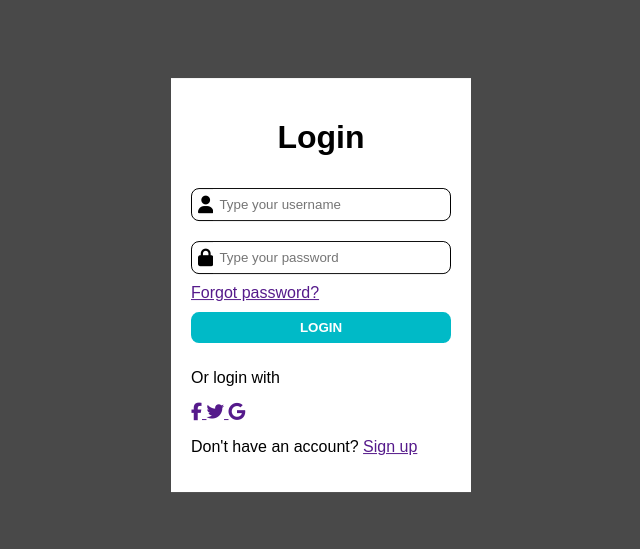
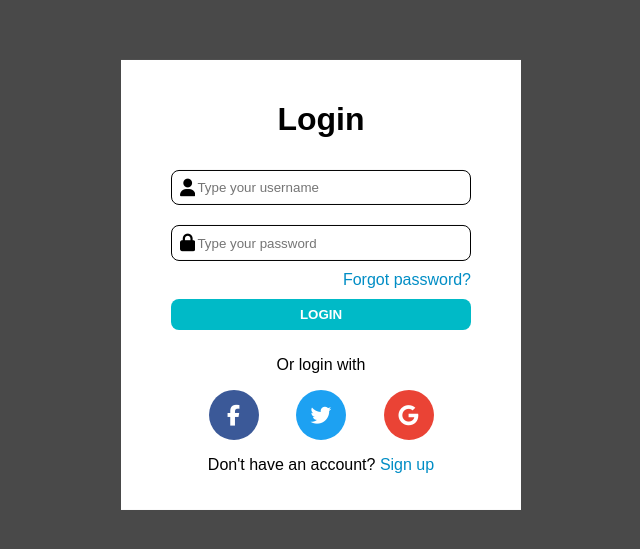
Before and after one commit to adrian-villamil/login-form, a plain HTML site: page index.html in a window 1280 px wide. Shown: the part 115-664 px from the top of the page, without its empty margins (319-959 px from the left). Drawn offline with Linux system fonts and the light colour scheme.

Commit message:
Agregué estilos a los íconos y a los nuevos enlaces de 'olvidó contraseña' y 'registrarse', pero aún así falta agregar más estilos al login para que se vea más presentable

```diff
--- a/css/index.css
+++ b/css/index.css
@@ -10,9 +10,9 @@ body {
 .contenedor {
     display: flex;
     flex-direction: column;
-    width: 300px;
+    width: 400px;
     background-color: white;
-    padding: 20px;
+    padding: 20px 50px;
     margin: auto;
     position: absolute;
     top: 50%;
@@ -25,7 +25,6 @@ h1 {
 }
 
 .inputs {
-    padding: 8px 6px;
     width: 100%;
     border: none;
 }
@@ -39,20 +38,63 @@ h1 {
     flex-direction: row;
     align-items: center;
     margin: 10px 0;
-    padding: 0 6px;
+    padding: 8px;
     border: 1px solid black;
     border-radius: 8px;
+}
+
+a {
+    text-align: end;
+    color: rgb(0, 141, 197);
+    text-decoration: none;
 }
 
 .login-button {
     cursor: pointer;
     font-weight: bold;
     margin: 10px 0;
+    padding: 8px;
     background-color: rgb(0, 186, 199);
     color: white;
     border-radius: 8px;
 }
 
-i {
+p {
+    text-align: center;
+}
+
+.fa-user, .fa-lock {
     font-size: 1.1em;
 }
+
+.iconos {
+    display: flex;
+    justify-content: space-evenly;
+}
+
+.iconos-social {
+    display: flex;
+    justify-content: center;
+    align-items: center;
+    text-decoration: none;
+    width: 50px;
+    height: 50px;
+    border-radius: 50%;
+    color: white;
+}
+
+.iconos-social:nth-child(1) {
+    background-color: rgb(59, 89, 152);
+}
+
+.iconos-social:nth-child(2) {
+    background-color: rgb(29, 161, 242);
+}
+
+.iconos-social:nth-child(3) {
+    background-color: rgb(234, 67, 53);
+}
+
+.fab {
+    font-size: 1.3em;
+}
```
